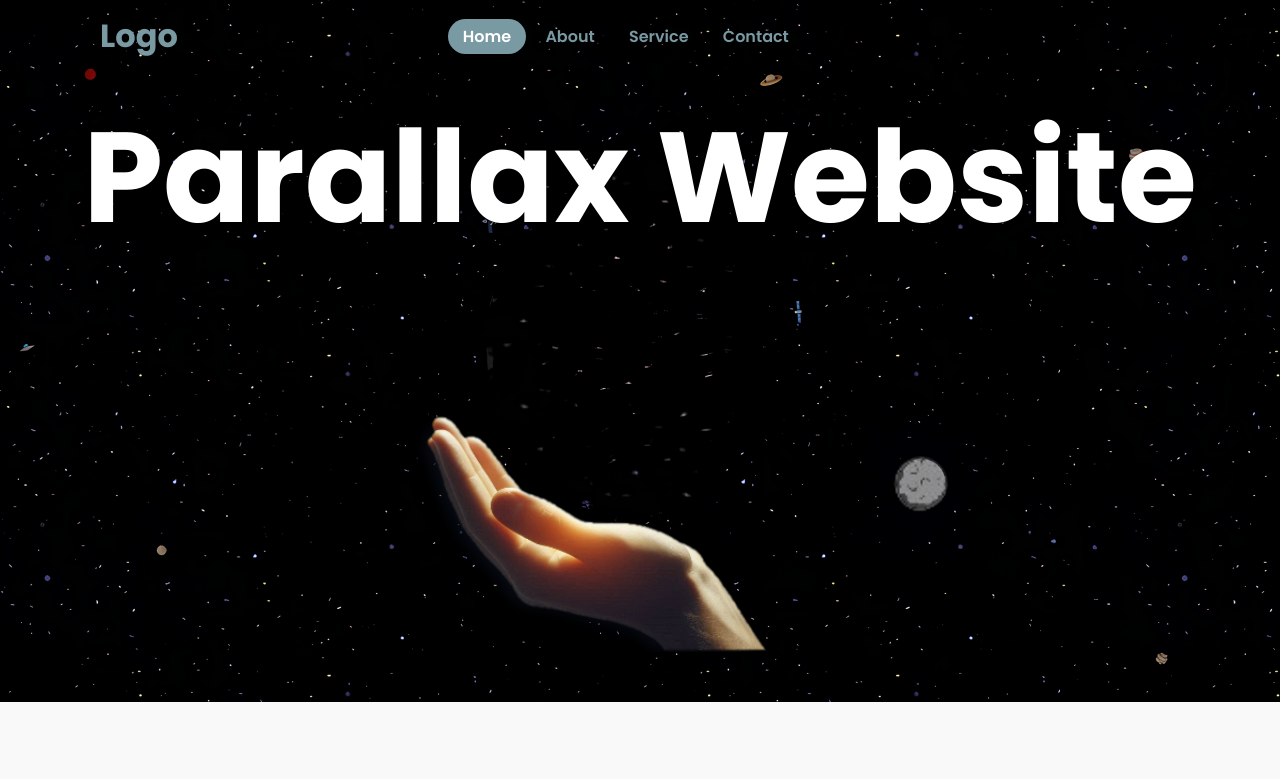
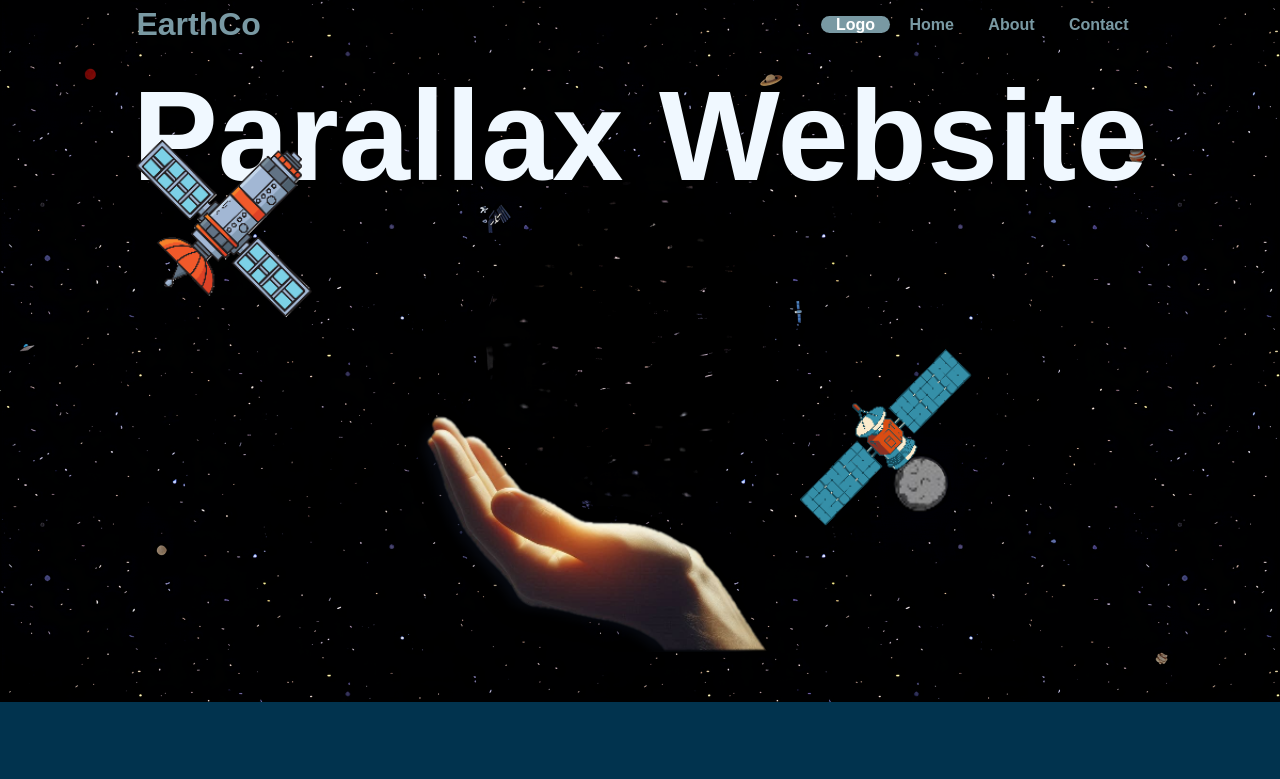
Before and after one commit to sreeyuvanash/parallax-scrolling, a plain HTML site: page index.html in a window 1280 px wide. Shown: the part 18-797 px from the top of the page. Drawn offline with Linux system fonts and the light colour scheme.

Commit message:
Add files via upload

```diff
--- a/index.html
+++ b/index.html
@@ -1,29 +1,28 @@
 <!DOCTYPE html>
 <html lang="en">
-
 <head>
     <meta charset="UTF-8">
-    <meta http-equiv="X-UA-Compatible" content="IE=edge">
     <meta name="viewport" content="width=device-width, initial-scale=1.0">
-    <title>Parallax Scrolling Website | Codehal</title>
+    <title>parallax</title>
     <link rel="stylesheet" href="style.css">
 </head>
-
 <body>
     <header>
-        <h2 class="logo">Logo</h2>
+        <h2 class="logo">EarthCo</h2>
         <nav class="navigation">
-            <a href="#" class="active">Home</a>
+            <a href="#" class="active">Logo</a>
+            <a href="#">Home</a>
             <a href="#">About</a>
-            <a href="#">Service</a>
             <a href="#">Contact</a>
         </nav>
     </header>
     <secction class="parallax">
         <img src="sspace.png" id="space">
         <img src= "erath2 (1).png" id="earth">
+        <img src= "erath1-removebg-preview.png" id="moon">
         <h2 id="text">Parallax Website</h2>
-        <img src= "erath1-removebg-preview.png" id="#">
+        <img src="sattti.png" img="#">
+        <img src="unnamed.png" img="#">
         <img src= "Designer (6).png" id="hand">
     </secction>
 
@@ -38,7 +37,7 @@
             <br><br>
         </p>
     </section>
-    <script src="script.js"></script>
+
+    <script src="scrtip.js"></script>
 </body>
-
 </html>
--- /dev/null
+++ b/scrtip.js
@@ -0,0 +1,7 @@
+window.addEventListener('scroll', () => {
+    let value = window.scrollY;
+    earth.style.top = value * -1.5 + 'px'
+    text.style.marginTop = value * 2.5 + 'px'
+    hand.style.top = value * 1 + 'px'
+    hand.style.left = value * 3 + 'px'
+})
--- a/style.css
+++ b/style.css
@@ -1,15 +1,15 @@
-@import url('https://fonts.googleapis.com/css2?family=Poppins:wght@300;400;500;600;700;800;900&display=swap');
+*{
+    margin: 0;
+    box-sizing: border-box;
+    overflow-x: hidden;
+    font-family:'Poppins', sans-serif;
+}
 
-* {
+body {
+    background: #01334E;
+    min-height: 100vh;
+    border: 0;
     margin: 0;
-    padding: 0;
-    box-sizing: border-box;
-    font-family: 'Poppins', sans-serif;
-}
-body {
-    background: #f9f9f9;
-    min-height: 100vh;
-    overflow-x: hidden;
 }
 
 header {
@@ -17,33 +17,36 @@ header {
     top: 0;
     left: 0;
     width: 100%;
-    padding: 30px 100px;
+    padding-top: 3vh;
+    padding-left: 10vh;
+    padding-right: 10vh;
+    z-index: 1;
     display: flex;
-    justify-content: flex-start;
+    justify-content: center;
     align-items: center;
-    z-index: 100;
 }
 
 .logo {
     font-size: 2em;
     color: #7999A3;
     pointer-events: none;
-    margin-right: 270px;
+    margin-right: 70vh;
 }
 
 .navigation a{
     text-decoration: none;
-    color:  #7999A3;
-    padding: 6px 15px;
+    color: #7999A3;
     border-radius: 20px;
-    margin: 0 0;
+    padding: 0 15px;
     font-weight: 600;
-    justify-content: flex-end;
 }
 
-.navigation a:hover,
-.navigation a.active{
-    background: #7999A3;
+.navigation a:hover {
+    background-color: #7999A3;
+    color: #fff;
+}
+.navigation a.active {
+    background-color: #7999A3;
     color: #fff;
 }
 
@@ -56,10 +59,10 @@ header {
 }
 
 #text {
-    top: 100px;
     position: absolute;
+    top: 10vh;
     font-size: 8em;
-    color: #fff;
+    color: aliceblue;
     text-shadow: 2px 2px 4px rgba(0, 0, 0, .9);
 }
 
@@ -73,7 +76,9 @@ header {
 .sec{
     position: relative;
     background: #01334E;
-    padding: 100px;
+    padding-top: 0;
+    padding-left: 75px;
+    padding-right: 75px;
 }
 
 .sec h2 {
```
Also changed, not shown: sattilite.png (added), sattti.png (added), unnamed.png (added).
